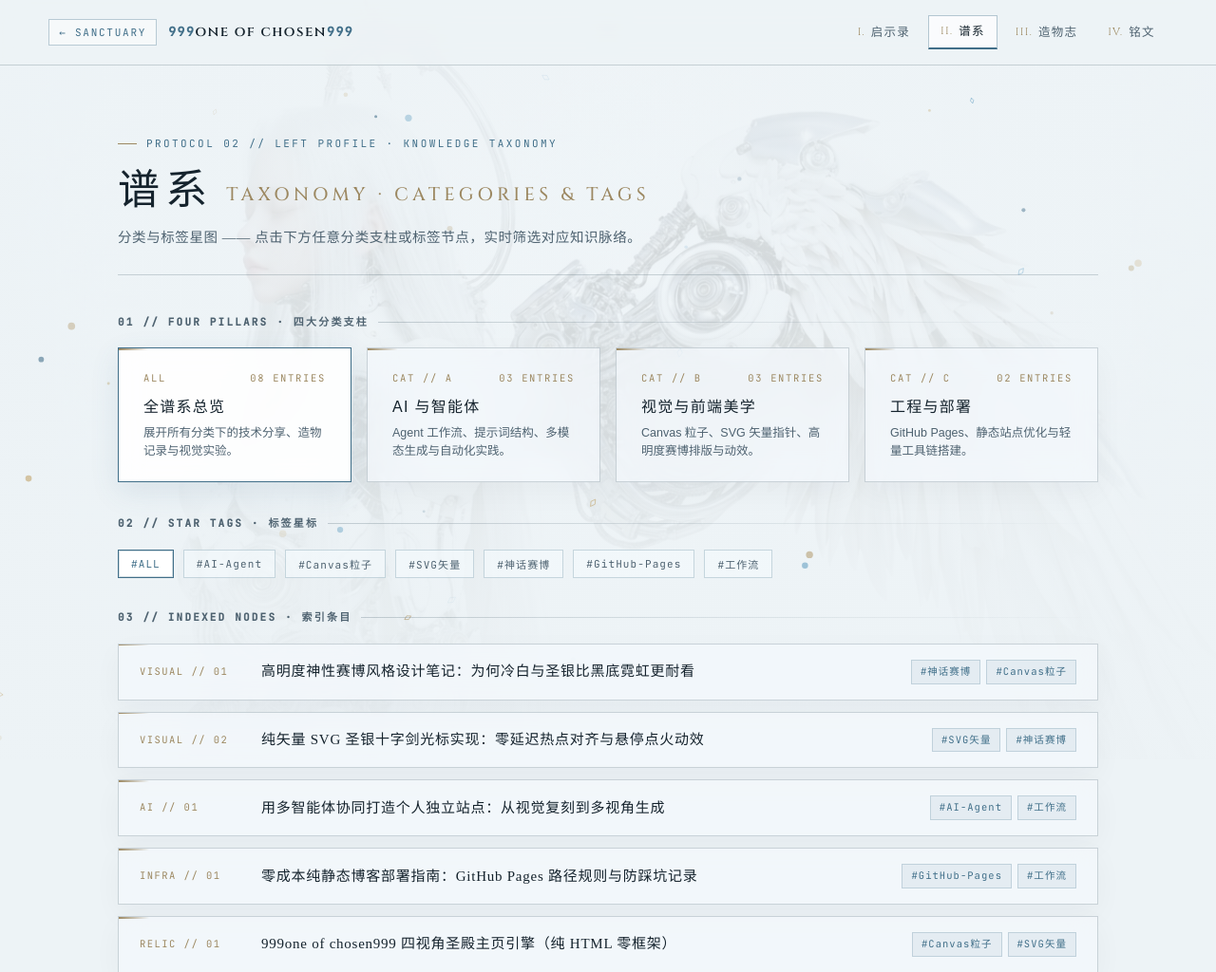
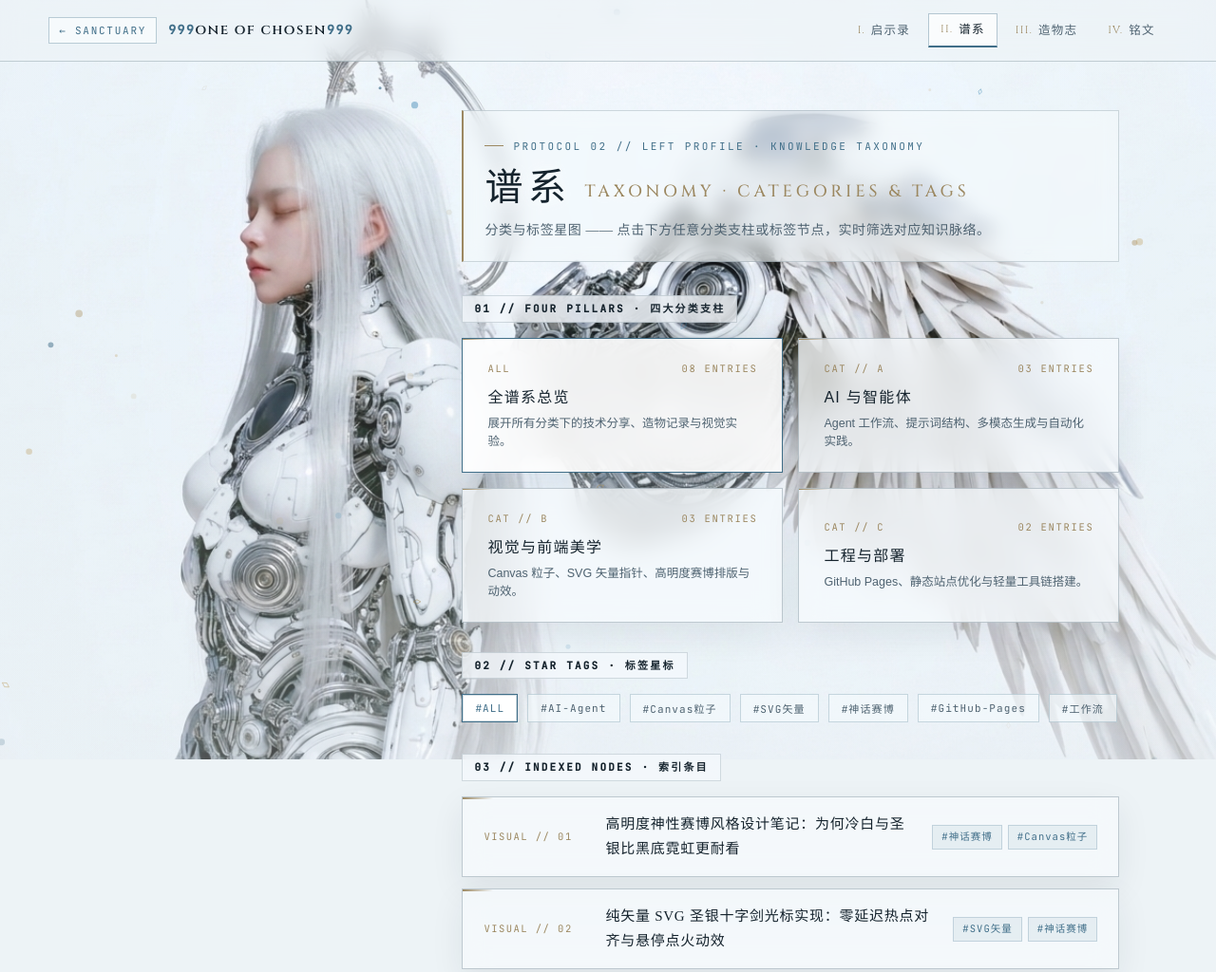
Before and after one commit to Johnyu21/999oneofchosen999, a plain HTML site: page taxonomy.html in a window 1280 px wide. Shown: the top 1024 px of the page at 95% size. Drawn offline with Linux system fonts and the light colour scheme.

Commit message:
Add files via upload

```diff
--- a/sanctuary.css
+++ b/sanctuary.css
@@ -8,8 +8,8 @@
   --core-blue: #416f89;
   --core-ice: #7ec7e6;
   --gold-accent: #9c8861;
-  --glass-bg: rgba(244, 249, 252, 0.72);
-  --glass-strong: rgba(248, 252, 254, 0.86);
+  --glass-bg: rgba(246, 250, 253, 0.76);
+  --glass-strong: rgba(250, 253, 255, 0.90);
   --font-serif: "Cinzel", "Noto Serif SC", "Songti SC", "STSong", Georgia, serif;
   --font-cn: "Noto Serif SC", "Songti SC", "STSong", serif;
   --font-mono: "JetBrains Mono", ui-monospace, SFMono-Regular, Menlo, Consolas, monospace;
@@ -40,7 +40,7 @@ body {
   }
 }
 
-/* ===== FIXED ATMOSPHERIC ANGEL BACKDROP ===== */
+/* ===== FIXED VIVID ANGEL BACKDROP ===== */
 .sanctuary-bg {
   position: fixed;
   inset: 0;
@@ -52,15 +52,15 @@ body {
 .sanctuary-bg img,
 .sanctuary-bg video {
   position: absolute;
-  inset: -1.5%;
-  width: 103%;
-  height: 103%;
+  inset: -1.1%;
+  width: 102.2%;
+  height: 102.2%;
   object-fit: cover;
   object-position: center center;
-  opacity: 0.42;
-  filter: saturate(0.92);
+  opacity: 0.96;
   pointer-events: none;
   user-select: none;
+  transition: transform 0.8s ease;
 }
 
 .sanctuary-bg::after {
@@ -68,8 +68,15 @@ body {
   position: absolute;
   inset: 0;
   background:
-    linear-gradient(180deg, rgba(237, 243, 246, 0.78) 0%, rgba(237, 243, 246, 0.56) 35%, rgba(237, 243, 246, 0.84) 100%),
-    radial-gradient(circle at 50% 25%, rgba(255, 255, 255, 0.25), rgba(237, 243, 246, 0.72) 72%);
+    linear-gradient(90deg, rgba(236, 243, 247, 0.24), transparent 20%, transparent 80%, rgba(236, 243, 247, 0.22)),
+    linear-gradient(180deg, rgba(245, 248, 250, 0.22), transparent 26%, rgba(237, 243, 246, 0.28) 100%);
+  transition: background 0.45s ease;
+}
+
+.sanctuary-bg.is-scrolled::after {
+  background:
+    linear-gradient(90deg, rgba(236, 243, 247, 0.34), rgba(237, 243, 246, 0.14) 24%, rgba(237, 243, 246, 0.14) 76%, rgba(236, 243, 247, 0.32)),
+    linear-gradient(180deg, rgba(245, 248, 250, 0.32), rgba(237, 243, 246, 0.16) 35%, rgba(237, 243, 246, 0.42) 100%);
 }
 
 .particle-canvas {
@@ -91,11 +98,11 @@ body {
   align-items: center;
   justify-content: space-between;
   gap: 20px;
-  padding: 16px clamp(20px, 4vw, 56px);
-  background: rgba(237, 243, 246, 0.72);
-  border-bottom: 1px solid var(--line);
-  backdrop-filter: blur(14px);
-  -webkit-backdrop-filter: blur(14px);
+  padding: 14px clamp(20px, 4vw, 56px);
+  background: rgba(237, 243, 246, 0.56);
+  border-bottom: 1px solid rgba(53, 79, 94, 0.24);
+  backdrop-filter: blur(12px);
+  -webkit-backdrop-filter: blur(12px);
 }
 
 .topbar-brand {
@@ -176,15 +183,39 @@ body {
 .page-wrap {
   position: relative;
   z-index: 2;
-  max-width: 1120px;
+  max-width: 1080px;
   margin: 0 auto;
-  padding: clamp(36px, 5vw, 68px) clamp(20px, 4vw, 44px) 84px;
+  padding: clamp(28px, 4vw, 52px) clamp(20px, 4vw, 44px) 92px;
+}
+
+/* Asymmetric side-view layouts so the angel's profile & halo remain unobstructed */
+body.layout-right-offset .page-wrap {
+  max-width: 780px;
+  margin-left: auto;
+  margin-right: clamp(20px, 4.5vw, 72px);
+}
+
+body.layout-left-offset .page-wrap {
+  max-width: 760px;
+  margin-left: clamp(20px, 4.5vw, 72px);
+  margin-right: auto;
 }
 
 .page-header {
-  margin-bottom: 40px;
-  padding-bottom: 26px;
-  border-bottom: 1px solid var(--line);
+  margin-bottom: clamp(150px, 24vh, 250px);
+  padding: 18px 22px 20px;
+  background: rgba(244, 249, 252, 0.56);
+  border: 1px solid rgba(53, 79, 94, 0.20);
+  border-left: 2px solid var(--gold-accent);
+  backdrop-filter: blur(10px);
+  -webkit-backdrop-filter: blur(10px);
+  max-width: 680px;
+}
+
+body.layout-right-offset .page-header,
+body.layout-left-offset .page-header {
+  margin-bottom: 34px;
+  max-width: 100%;
 }
 
 .page-eyebrow {
@@ -196,7 +227,7 @@ body {
   letter-spacing: 0.22em;
   text-transform: uppercase;
   color: var(--core-blue);
-  margin-bottom: 12px;
+  margin-bottom: 10px;
 }
 
 .page-eyebrow::before {
@@ -207,13 +238,14 @@ body {
 }
 
 .page-title {
-  margin: 0 0 10px;
+  margin: 0 0 8px;
   font-family: var(--font-cn);
-  font-size: clamp(28px, 3.6vw, 44px);
+  font-size: clamp(26px, 3.2vw, 40px);
   font-weight: 500;
   letter-spacing: 0.14em;
   color: var(--ink);
   line-height: 1.25;
+  text-shadow: 0 1px 14px rgba(255, 255, 255, 0.85);
 }
 
 .page-title .en {
@@ -228,8 +260,8 @@ body {
 
 .page-lead {
   margin: 0;
-  max-width: 680px;
-  font-size: 14.5px;
+  max-width: 640px;
+  font-size: 14px;
   color: var(--ink-soft);
   letter-spacing: 0.04em;
 }
@@ -239,10 +271,10 @@ body {
   position: relative;
   padding: 24px 26px;
   background: var(--glass-bg);
-  border: 1px solid var(--line);
-  backdrop-filter: blur(14px);
-  -webkit-backdrop-filter: blur(14px);
-  box-shadow: 0 10px 30px rgba(21, 35, 45, 0.04);
+  border: 1px solid rgba(53, 79, 94, 0.28);
+  backdrop-filter: blur(14px) saturate(1.12);
+  -webkit-backdrop-filter: blur(14px) saturate(1.12);
+  box-shadow: 0 12px 34px rgba(21, 35, 45, 0.08);
   transition: border-color 0.28s ease, transform 0.28s ease, background 0.28s ease;
 }
 
@@ -262,22 +294,19 @@ body {
 }
 
 .section-label {
-  display: flex;
+  display: inline-flex;
   align-items: center;
   gap: 10px;
-  margin: 0 0 18px;
+  margin: 0 0 16px;
+  padding: 4px 12px;
+  background: rgba(244, 249, 252, 0.74);
+  border: 1px solid rgba(53, 79, 94, 0.18);
+  backdrop-filter: blur(8px);
   font-family: var(--font-mono);
   font-size: 11px;
   letter-spacing: 0.2em;
   text-transform: uppercase;
-  color: var(--ink-soft);
-}
-
-.section-label::after {
-  content: "";
-  flex: 1;
-  height: 1px;
-  background: linear-gradient(90deg, rgba(53, 79, 94, 0.24), transparent);
+  color: var(--ink);
 }
 
 /* ===== FILTER PILLS / TAGS ===== */
@@ -396,7 +425,16 @@ body {
 .cursor-sword.is-hover .sword-gem { fill: #74deff; }
 .cursor-sword.is-pressed svg { transform: translate(-2px, -2px) scale(0.92); }
 
+@media (max-width: 1120px) {
+  body.layout-right-offset .page-wrap,
+  body.layout-left-offset .page-wrap {
+    max-width: 960px;
+    margin: 0 auto;
+  }
+}
+
 @media (max-width: 900px) {
   .cursor-glow, .cursor-sword { display: none; }
   .topbar { flex-direction: column; align-items: flex-start; gap: 10px; }
+  .page-header { margin-bottom: 32px; }
 }
--- a/sanctuary.js
+++ b/sanctuary.js
@@ -1,4 +1,14 @@
 (function () {
+  // 0. Subtle backdrop mist adjustment when scrolling deeper into long content
+  const bgEl = document.querySelector(".sanctuary-bg");
+  if (bgEl) {
+    const syncScroll = () => {
+      bgEl.classList.toggle("is-scrolled", window.scrollY > 140);
+    };
+    window.addEventListener("scroll", syncScroll, { passive: true });
+    syncScroll();
+  }
+
   // 1. Inject V2 Slender Holy Cross-Sword SVG Cursor on desktop fine-pointer devices
   const supportsFinePointer = window.matchMedia("(pointer: fine)").matches;
   if (supportsFinePointer) {
--- a/taxonomy.html
+++ b/taxonomy.html
@@ -12,9 +12,9 @@
   <style>
     .pillar-grid {
       display: grid;
-      grid-template-columns: repeat(4, 1fr);
+      grid-template-columns: repeat(2, 1fr);
       gap: 16px;
-      margin-bottom: 34px;
+      margin-bottom: 30px;
     }
 
     .pillar-card {
@@ -133,7 +133,7 @@
     }
   </style>
 </head>
-<body>
+<body class="layout-right-offset">
   <!-- Left Profile Atmospheric Backdrop -->
   <div class="sanctuary-bg" aria-hidden="true">
     <img src="./angel-left.jpg" alt="">
```
Also changed, not shown: oracle.html (+1 -1 lines).
